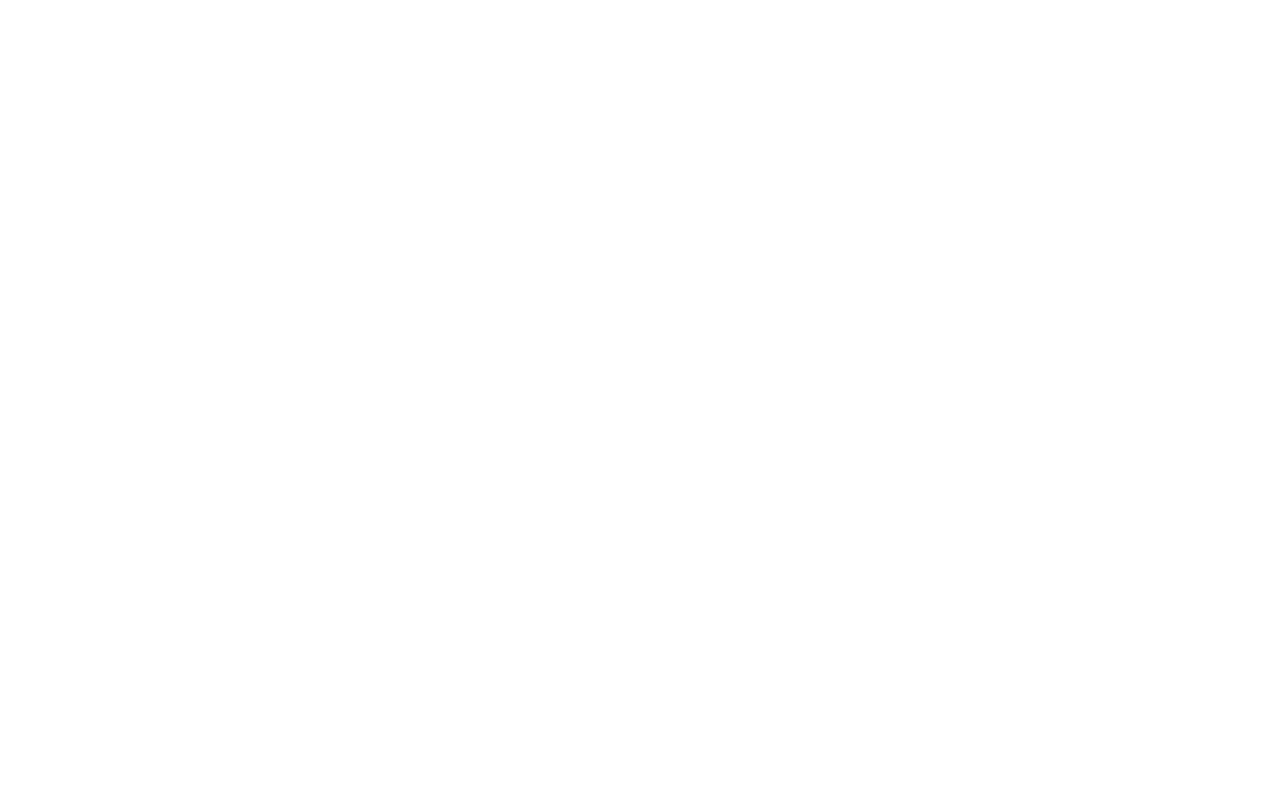
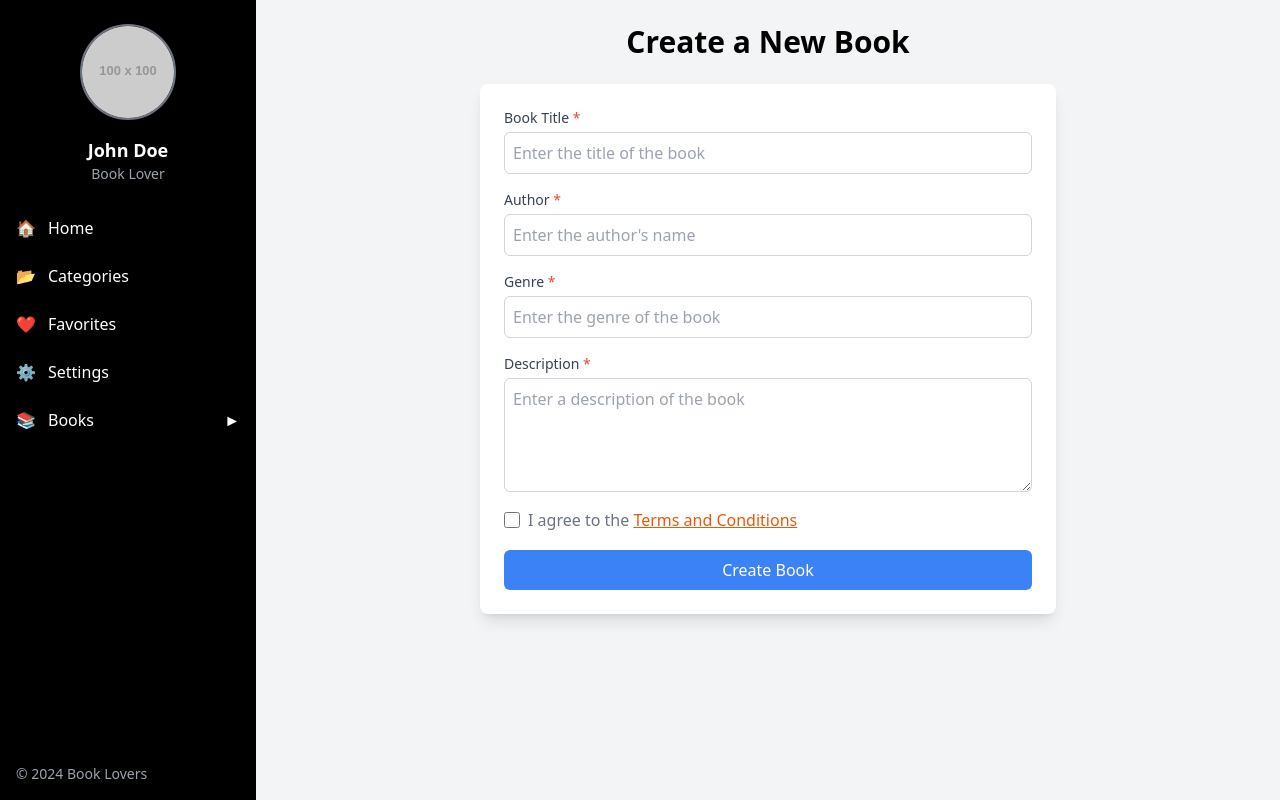
Before and after one commit to Kenna-Tefera/Book-Sharing-and-Recommendation-website, a React (Create React App) app in the folder frontend/: page /createBookPage in a window 1280 px wide. Before the commit this address had no page. Built offline with nearby package versions, Linux system fonts and the light colour scheme.

Commit message:
create book page

```diff
--- a/frontend/src/App.js
+++ b/frontend/src/App.js
@@ -6,6 +6,7 @@
 import Navbar from "./components/shared/navbar";
 import ForgotPassword from './components/ForgotPassword';
 import Home from './pages/home';
+import CreateBookPage from './pages/createBookPage';
 
 const App = () => {
   // Simulating authentication state
@@ -41,6 +42,8 @@
           path="/home"
           element={isAuthenticated ? <Home /> : <Navigate to="/" />}
         />
+        <Route path="/createBookPage" element={<CreateBookPage />} />
+
       </Routes>
     </Router>
   );
--- a/frontend/src/components/sidebar/sidebar.js
+++ b/frontend/src/components/sidebar/sidebar.js
@@ -1,16 +1,18 @@
-import React from 'react';
+import React, { useState } from 'react';
+import { Link } from 'react-router-dom';
 
 const Sidebar = () => {
+  const [isBooksOpen, setIsBooksOpen] = useState(false);
+
   const menuItems = [
     { label: 'Home', icon: '🏠', link: '/' },
-    { label: 'Books', icon: '📚', link: '/books' },
     { label: 'Categories', icon: '📂', link: '/categories' },
     { label: 'Favorites', icon: '❤️', link: '/favorites' },
     { label: 'Settings', icon: '⚙️', link: '/settings' },
   ];
 
   return (
-    <div className="w-64 bg-black text-white flex flex-col h-full">
+    <div className="w-64 h-screen bg-black text-white flex flex-col">
       {/* Profile Section */}
       <div className="p-6 flex flex-col items-center">
         <img
@@ -27,21 +29,52 @@
         <ul className="space-y-2">
           {menuItems.map((item, index) => (
             <li key={index}>
-              <a
-                href={item.link}
+              <Link
+                to={item.link}
                 className="flex items-center px-4 py-2 hover:bg-gray-700 transition-all"
               >
                 <span className="mr-3">{item.icon}</span>
                 {item.label}
-              </a>
+              </Link>
             </li>
           ))}
+
+          {/* Dropdown for Books */}
+          <li>
+            <button
+              onClick={() => setIsBooksOpen(!isBooksOpen)}
+              className="flex items-center px-4 py-2 w-full text-left hover:bg-gray-700 transition-all"
+            >
+              <span className="mr-3">📚</span> Books
+              <span className="ml-auto">{isBooksOpen ? '▼' : '►'}</span>
+            </button>
+            {isBooksOpen && (
+              <ul className="pl-8 space-y-2 mt-2">
+                <li>
+                  <Link
+                    to="/createBookPage"
+                    className="flex items-center px-4 py-2 hover:bg-gray-600 transition-all"
+                  >
+                    Create Book
+                  </Link>
+                </li>
+                <li>
+                  <Link
+                    to="/my-books"
+                    className="flex items-center px-4 py-2 hover:bg-gray-600 transition-all"
+                  >
+                    My Books
+                  </Link>
+                </li>
+              </ul>
+            )}
+          </li>
         </ul>
       </nav>
 
       {/* Footer */}
       <div className="p-4 text-gray-400 text-sm">
-        © {new Date().getFullYear()} BookSite
+        © {new Date().getFullYear()} Book Lovers
       </div>
     </div>
   );
--- /dev/null
+++ b/frontend/src/pages/createBookPage.js
@@ -0,0 +1,148 @@
+import React, { useState } from 'react';
+import Navbar from '../components/shared/navbar'; // Import Navbar component
+import Sidebar from '../components/sidebar/sidebar'; // Import Sidebar component
+
+
+const CreateBookPage = () => {
+  const [formData, setFormData] = useState({
+    title: '',
+    author: '',
+    genre: '',
+    description: '',
+  });
+
+  const [isChecked, setIsChecked] = useState(false);
+
+  const handleChange = (e) => {
+    const { id, value } = e.target;
+    setFormData({ ...formData, [id]: value });
+  };
+
+  const handleSubmit = (e) => {
+    e.preventDefault();
+
+    if (!formData.title || !formData.author || !formData.genre || !formData.description) {
+      alert('Please fill in all the fields!');
+      return;
+    }
+
+    if (!isChecked) {
+      alert('Please agree to the Terms and Conditions!');
+      return;
+    }
+
+    console.log('Book submitted:', formData);
+  };
+
+  return (
+    <div className="flex">
+      {/* Sidebar */}
+      <Sidebar />
+
+      <div className="flex-1 bg-gray-100">
+        {/* Navbar */}
+        {/* <Navbar /> */}
+
+        <div className="p-6">
+          <h2 className="text-3xl font-bold text-center mb-6">Create a New Book</h2>
+
+          {/* Book Creation Form */}
+          <form onSubmit={handleSubmit} className="max-w-xl mx-auto bg-white p-6 rounded-lg shadow-lg">
+            {/* Book Title */}
+            <div className="mb-4">
+              <label htmlFor="title" className="block text-sm font-medium text-gray-700">
+                Book Title <span className="text-red-500">*</span>
+              </label>
+              <input
+                id="title"
+                type="text"
+                className="mt-1 p-2 block w-full border border-gray-300 rounded-md"
+                value={formData.title}
+                onChange={handleChange}
+                placeholder="Enter the title of the book"
+              />
+            </div>
+
+            {/* Author Name */}
+            <div className="mb-4">
+              <label htmlFor="author" className="block text-sm font-medium text-gray-700">
+                Author <span className="text-red-500">*</span>
+              </label>
+              <input
+                id="author"
+                type="text"
+                className="mt-1 p-2 block w-full border border-gray-300 rounded-md"
+                value={formData.author}
+                onChange={handleChange}
+                placeholder="Enter the author's name"
+              />
+            </div>
+
+            {/* Genre */}
+            <div className="mb-4">
+              <label htmlFor="genre" className="block text-sm font-medium text-gray-700">
+                Genre <span className="text-red-500">*</span>
+              </label>
+              <input
+                id="genre"
+                type="text"
+                className="mt-1 p-2 block w-full border border-gray-300 rounded-md"
+                value={formData.genre}
+                onChange={handleChange}
+                placeholder="Enter the genre of the book"
+              />
+            </div>
+
+            {/* Description */}
+            <div className="mb-4">
+              <label htmlFor="description" className="block text-sm font-medium text-gray-700">
+                Description <span className="text-red-500">*</span>
+              </label>
+              <textarea
+                id="description"
+                rows="4"
+                className="mt-1 p-2 block w-full border border-gray-300 rounded-md"
+                value={formData.description}
+                onChange={handleChange}
+                placeholder="Enter a description of the book"
+              />
+            </div>
+
+            {/* Terms and Conditions */}
+            <div className="mb-4">
+              <label className="inline-flex items-center">
+                <input
+                  type="checkbox"
+                  id="terms"
+                  className="form-checkbox h-4 w-4 accent-[#003377]"
+                  checked={isChecked}
+                  onChange={() => setIsChecked(!isChecked)}
+                />
+                <span className="ml-2 text-gray-500">
+                  I agree to the{' '}
+                  <a href="#"
+                    className="text-orange-600 underline decoration-orange-600"
+                  >
+                    Terms and Conditions
+                  </a>
+                </span>
+              </label>
+            </div>
+
+            {/* Submit Button */}
+            <div className="flex items-center justify-center">
+              <button
+                type="submit"
+                className="w-full bg-blue-500 text-white py-2 px-4 rounded-md hover:bg-blue-600 transition-colors"
+              >
+                Create Book
+              </button>
+            </div>
+          </form>
+        </div>
+      </div>
+    </div>
+  );
+};
+
+export default CreateBookPage;
--- a/frontend/tailwind.config.js
+++ b/frontend/tailwind.config.js
@@ -1,7 +1,7 @@
 /** @type {import('tailwindcss').Config} */
 module.exports = {
   content: [
-    "./src/**/*.{js,jsx,ts,tsx}", // Include all React files
+    "./src/**/*.{js,jsx,ts,tsx}", // Add your React source files here
   ],
   theme: {
     extend: {},
--- a/package.json
+++ b/package.json
@@ -1,5 +1,10 @@
 {
   "dependencies": {
     "react-router-dom": "^7.0.1"
+  },
+  "devDependencies": {
+    "autoprefixer": "^10.4.20",
+    "postcss": "^8.4.49",
+    "tailwindcss": "^3.4.15"
   }
 }
```
Also changed, not shown: 1 other file (tests, documents, lock files or other folders).
